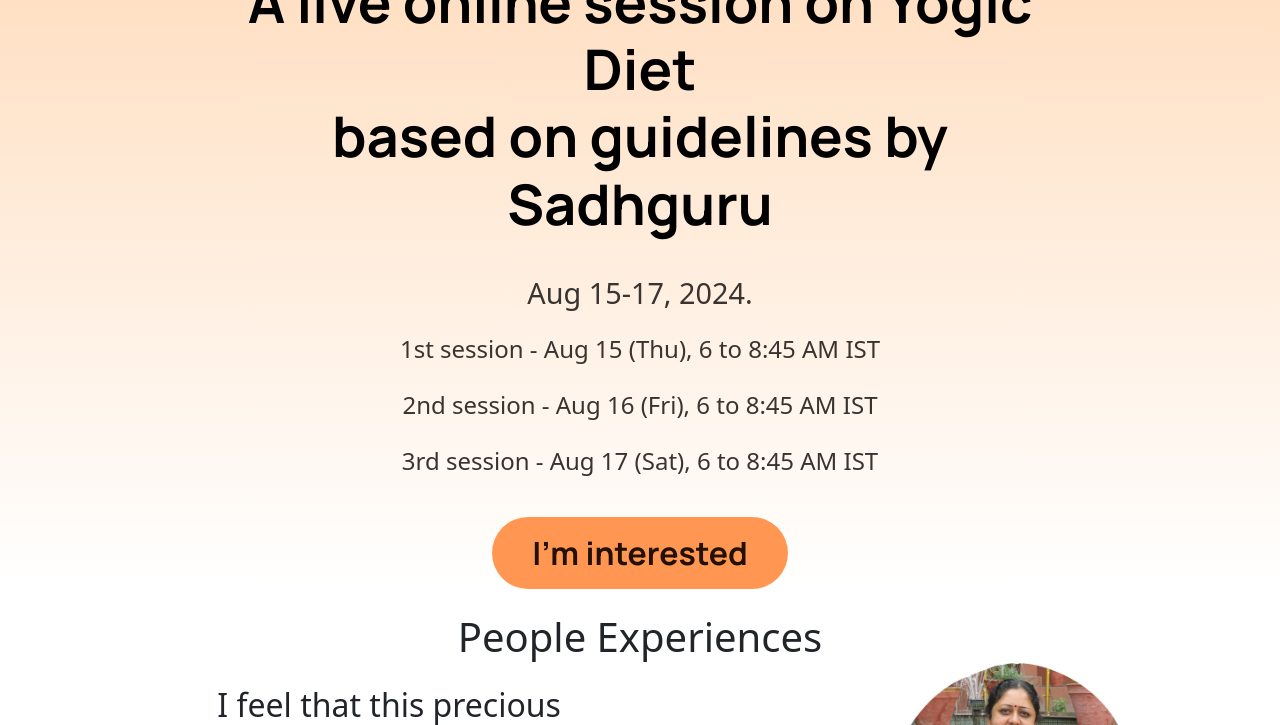
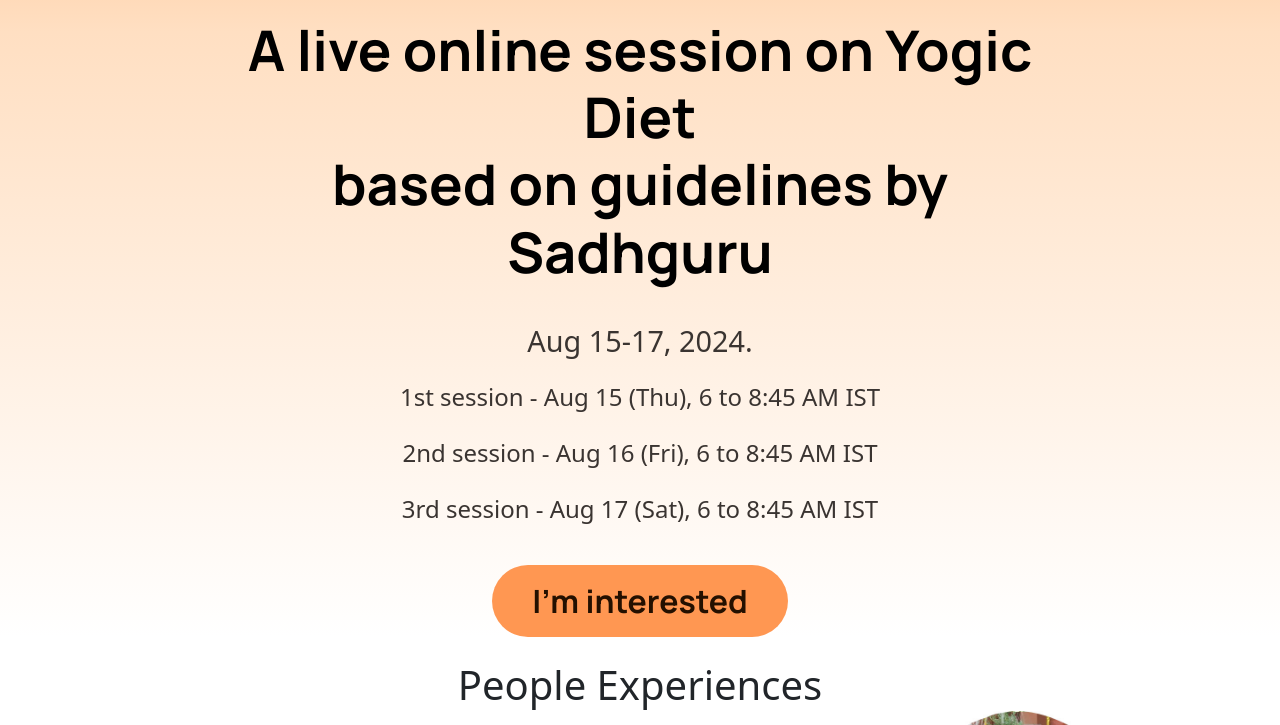
Before and after one commit to yogireindia/Aahar, a plain HTML site: page index.html in a window 1280 px wide. Shown: the part 276-1001 px from the top of the page. Drawn offline with nearby package versions, Linux system fonts and the light colour scheme.

Commit message:
Update index.html

```diff
--- a/index.html
+++ b/index.html
@@ -14,7 +14,6 @@
     <script src="https://cdn.jsdelivr.net/npm/bootstrap@5.3.0/dist/js/bootstrap.bundle.min.js"></script>
 
 </head>
-<body>
     <header class="header fixed-top">
         <nav class="nav">
             <img src="yogire-orange.png" alt="Logo" class="logo">
@@ -31,6 +30,8 @@
             <p class="call-us">Any Questions? Call us at +918217481232</p>
         </nav>
     </header>
+<body class="pt-5">
+
     <!------------------------------------------------------------------- First section ------------------------------------------------------------------->
     <div class="hero-container container-fluid">
         <div class="row justify-content-center text-center">
```
